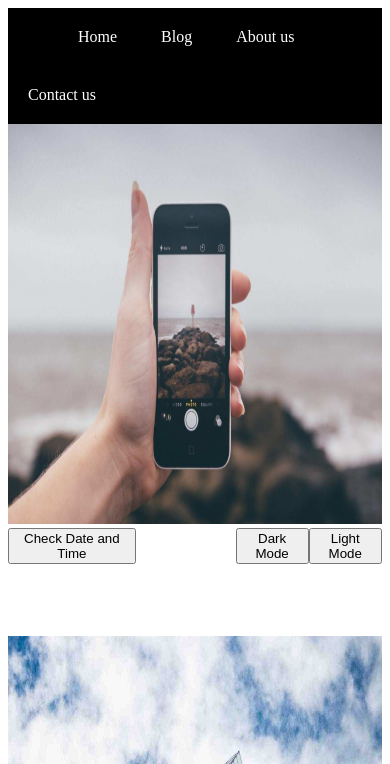
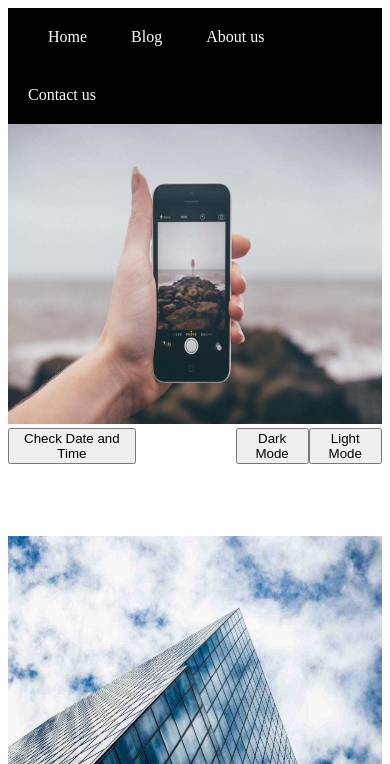
Before and after one commit to Oluwaferanmihh/javascript-practice, a plain HTML site: page index.html in a window 390 px wide. Shown: the top 764 px of the page. Drawn offline with Linux system fonts and the light colour scheme.

Commit message:
Update practice.css

```diff
--- a/practice.css
+++ b/practice.css
@@ -129,20 +129,20 @@ img{
 }
 @media only screen and (max-width:600px){
     .home{
-        margin-left: 50px;
+        margin-left: 20px;
     }
     img{
-        height: 400px;
+        height: 300px;
     }
     .p{
-        margin-top: 50px;
+        margin-top: 30px;
     }
     .ab{
         margin-right: 100px;
     }
     .sidepic{
         width: 100%;
-        height: 400px;
+        height: 250px;
         margin: 0;
     }
 }
```
